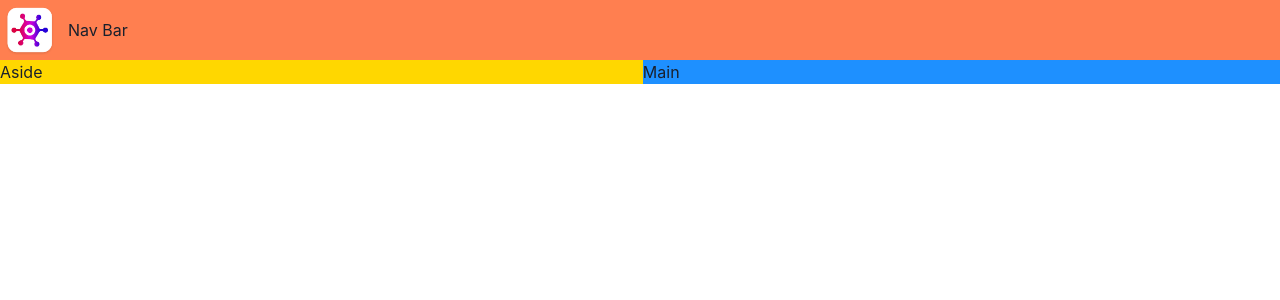
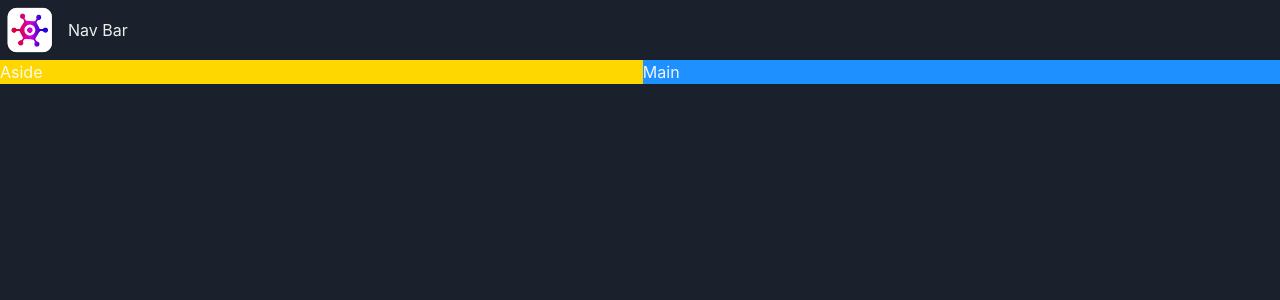
Before and after one commit to Leela-Prasad/react-game-hub, a React (Vite) app in the folder game-hub/: page / in a window 1280 px wide. Shown: the top 300 px of the page. Built offline with nearby package versions, Linux system fonts and the light colour scheme.

Commit message:
Implement DarkMode

```diff
--- a/game-hub/src/App.tsx
+++ b/game-hub/src/App.tsx
@@ -9,7 +9,7 @@
         lg: `"nav nav" "aside main"`,
       }}
     >
-      <GridItem bg="coral" area={"nav"}>
+      <GridItem area={"nav"}>
         <NavBar></NavBar>
       </GridItem>
       <Show above="lg">
--- a/game-hub/src/main.tsx
+++ b/game-hub/src/main.tsx
@@ -1,12 +1,17 @@
 import React from "react";
 import ReactDOM from "react-dom/client";
 import { ChakraProvider } from "@chakra-ui/react";
+import { ColorModeScript } from "@chakra-ui/react";
 import App from "./App";
+import theme from "./theme";
 import "./index.css";
 
 ReactDOM.createRoot(document.getElementById("root") as HTMLElement).render(
   <React.StrictMode>
-    <ChakraProvider>
+    <ChakraProvider theme={theme}>
+      <ColorModeScript
+        initialColorMode={theme.config.initialColorMode}
+      ></ColorModeScript>
       <App />
     </ChakraProvider>
   </React.StrictMode>
--- /dev/null
+++ b/game-hub/src/theme.ts
@@ -0,0 +1,9 @@
+import { extendTheme, ThemeConfig } from "@chakra-ui/react";
+
+const config: ThemeConfig = {
+  initialColorMode: "dark",
+};
+
+const theme = extendTheme({config})
+
+export default theme;
```
